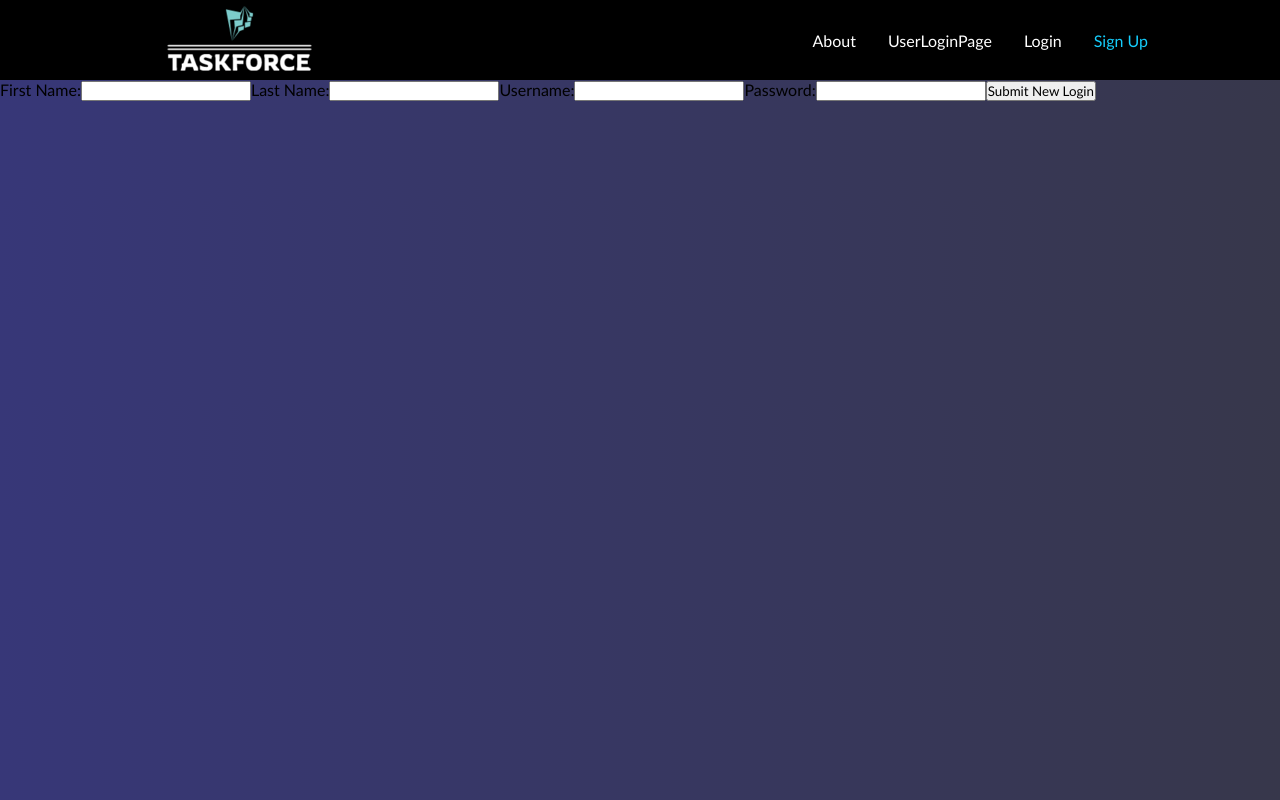
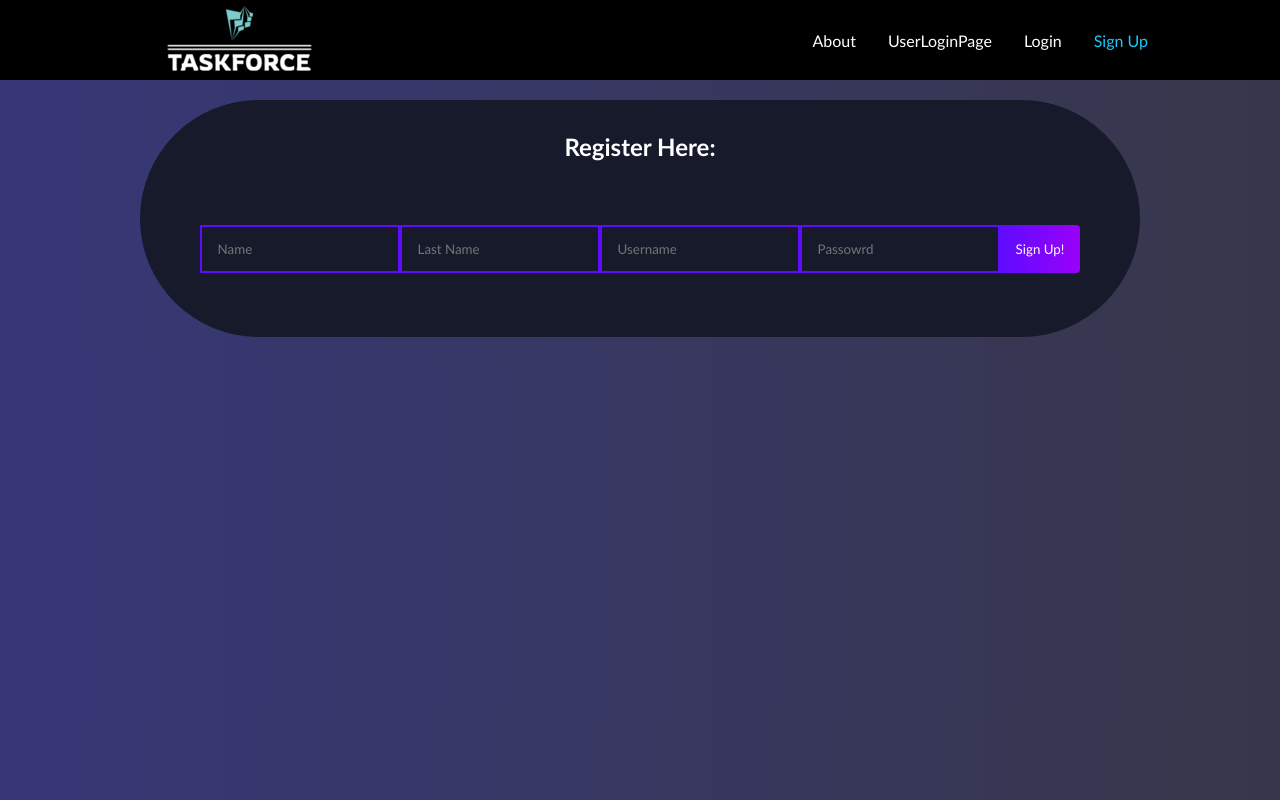
Before and after one commit to igottheim/phase-3-final-project, a React (Create React App) app: page /signup in a window 1280 px wide. Built offline with nearby package versions, Linux system fonts and the light colour scheme; no server answers.

Commit message:
login and sign up update

```diff
--- a/src/App.css
+++ b/src/App.css
@@ -34,8 +34,34 @@
     min-height: 600px;
     background: #161a2b;
     text-align: center;
-    margin: 128px auto;
+    margin: 100px auto;
     border-radius: 10px;
+    padding-bottom: 32px;
+  }
+
+  .user-app-reg {
+    display: flex;
+    flex-direction: column;
+    justify-content: start;
+    width: 1000px;
+    min-height: 200px;
+    background: #161a2b;
+    text-align: center;
+    margin: 20px auto;
+    border-radius: 99999px;
+    padding-bottom: 32px;
+  }
+
+  .user-app-reg-1 {
+    display: flex;
+    flex-direction: column;
+    justify-content: start;
+    width: 600px;
+    min-height: 200px;
+    background: #161a2b;
+    text-align: center;
+    margin: 20px auto;
+    border-radius: 999999px;
     padding-bottom: 32px;
   }
 
@@ -48,6 +74,12 @@
   h2 {
     margin: 32px auto;
     color: #fff;
+    font-size: 20px;
+  }
+
+  h3 {
+    margin: 32px auto;
+    color: rgb(255, 34, 34);
     font-size: 20px;
   }
 
@@ -86,6 +118,15 @@
     border: 2px solid #5d0cff;
     outline: none;
     width: 250px;
+    background: transparent;
+    color: #fff;
+  }
+  .user-input6 {
+    padding: 14px 32px 14px 16px;
+    border-radius: 0px 0 0 0px;
+    border: 2px solid #5d0cff;
+    outline: none;
+    width: 200px;
     background: transparent;
     color: #fff;
   }
--- a/src/User.js
+++ b/src/User.js
@@ -78,17 +78,17 @@ return (
 {/* done1 */}
 
 
-         <h2>BATHROOM:</h2> {category1}
-         <h2>KITCHEN:</h2> {category2}
-         <h2>LIVING ROOM:</h2> {category3}
-         <h2>MASTER BEDROOM:</h2> {category4}
-         <h2>GUEST BEDROOOM:</h2> {category5}
-         <h2>PATIO:</h2> {category6}
-         <h2>GARAGE:</h2> {category7}
-         <h2>BASEMENT:</h2> {category8}
-         <h2>FRONT YARD:</h2> {category9}
-         <h2>BACK YARD:</h2> {category10}
-         <h2>CAR:</h2> {category11}
+         <h2>Bathroom:</h2> {category1}
+         <h2>Kitchen:</h2> {category2}
+         <h2>Living Room:</h2> {category3}
+         <h2>Master Bedroom:</h2> {category4}
+         <h2>Guest Bedroom:</h2> {category5}
+         <h2>Patio:</h2> {category6}
+         <h2>Garage:</h2> {category7}
+         <h2>Basement:</h2> {category8}
+         <h2>Front Yard:</h2> {category9}
+         <h2>Back Yard:</h2> {category10}
+         <h2>Car:</h2> {category11}
 
 
          </h1>
--- a/src/UserForm.js
+++ b/src/UserForm.js
@@ -6,17 +6,22 @@ function UserForm({handleSubmit}){
     return(
       <>
     <Form onSubmit={(e)=> handleSubmit(e)}>
+      <div className= 'user-app-reg-1'>
+    <h1>Login Here:</h1>
+    <h1>
     <label>
-      Username:
-      <input type="text" name="name" />
+
+      <input className='user-input6' type="text" name="name" placeholder="Username" />
     </label>
     <label>
-      Password:
-      <input type="password" name="name" />
+
+      <input className='user-input6' type="password" name="name" placeholder="Password"/>
     </label>
-    <Button className= "button" variant="primary" type="submit">
+    <Button className= "todo-button" variant="primary" type="submit">
         Login
       </Button>
+      </h1>
+      </div>
   </Form>
 
 
--- a/src/UserLoginForm.js
+++ b/src/UserLoginForm.js
@@ -3,25 +3,30 @@ import { Form, Button } from "react-bootstrap"
 function UserLoginForm({handleNewLogin})
 {return(
   <Form onSubmit={(e)=> handleNewLogin(e)}>
+    <div className = "user-app-reg">
+    <h1>Register Here:</h1>
+  <h1>
   <label>
-    First Name:
-    <input type="text" name="name" />
+
+    <input className='user-input6' type="text" name="name" placeholder="Name"/>
   </label>
   <label>
-    Last Name:
-    <input type="text" name="name" />
+
+    <input className='user-input6' type="text" name="name" placeholder="Last Name" />
   </label>
   <label>
-    Username:
-    <input type="text" name="name" />
+
+    <input className='user-input6' type="text" name="name" placeholder="Username"/>
   </label>
   <label>
-    Password:
-    <input type="password" name="name" />
+
+    <input className='user-input6' type="password" name="name" placeholder="Passowrd"/>
   </label>
-  <Button className= "button" variant="primary" type="submit">
-      Submit New Login
+  <Button className= "todo-button" variant="primary" type="submit">
+      Sign Up!
     </Button>
+    </h1>
+    </div>
 </Form>
 
 )
```
